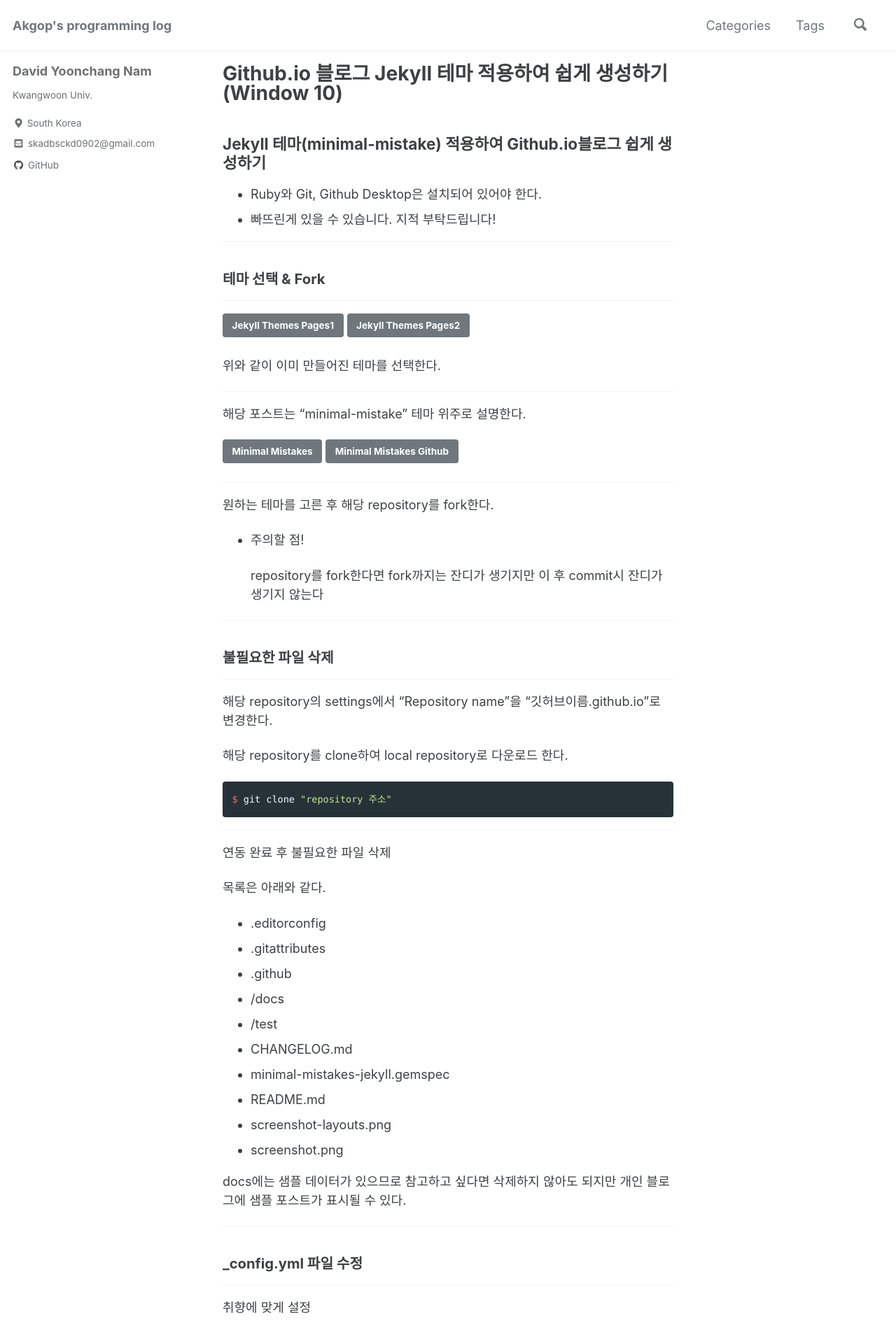
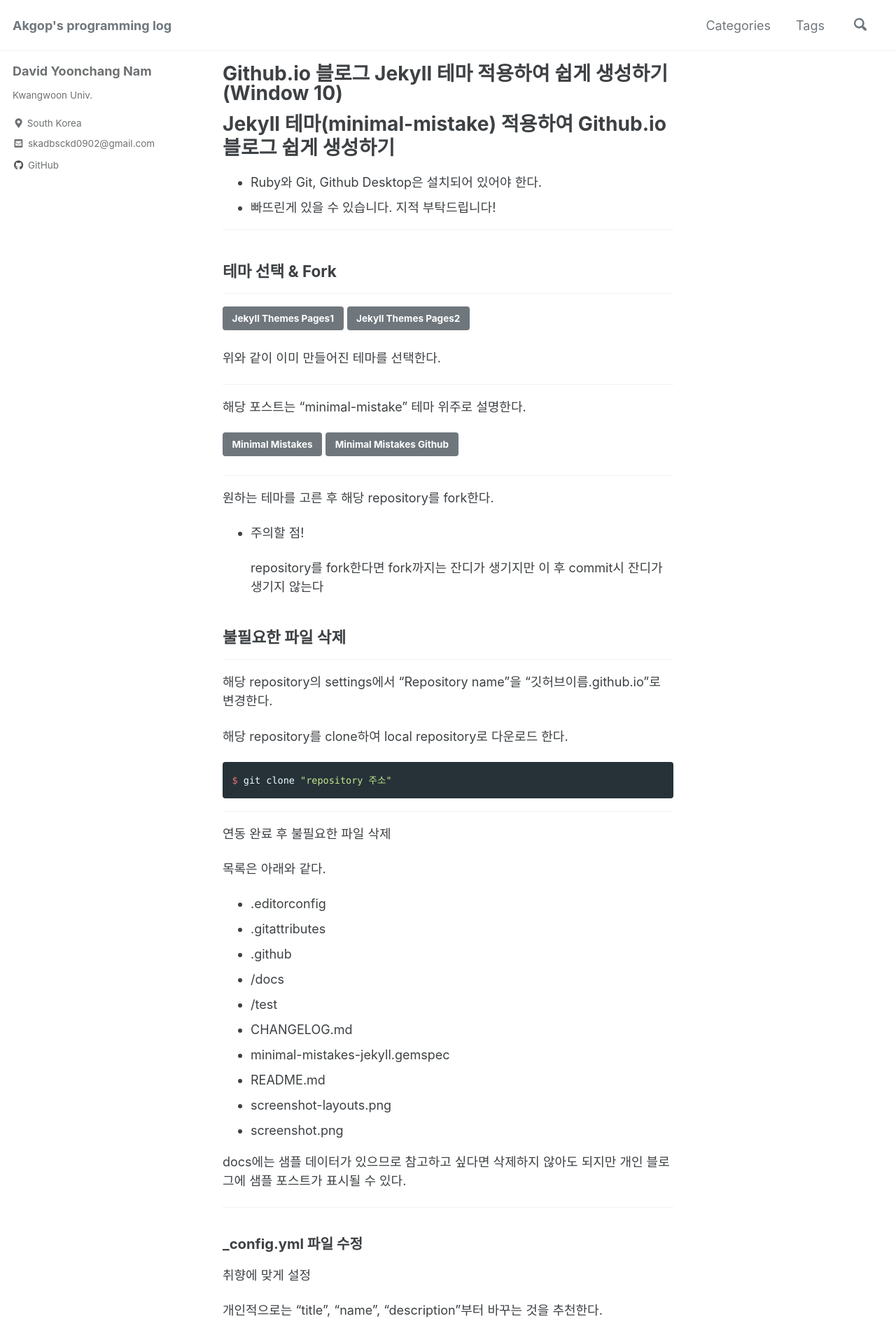
Before and after one commit to Akgop/Akgop.github.io, a Jekyll site: the page built from _posts/2020-12-30-jekylltheme.md.md, in a window 1280 px wide. Shown: the top 1908 px of the page at 70% size. Built offline with Jekyll 4.4.1, drawn with Linux system fonts in a browser that asks for light colours; cached includes are drawn as plain includes.

```diff
--- a/_posts/2020-12-30-jekylltheme.md.md
+++ b/_posts/2020-12-30-jekylltheme.md.md
@@ -5,14 +5,14 @@ layout: archive
 tags: [jekyll, github.io, minimal-mistakes]
 ---
 
-## Jekyll 테마(minimal-mistake) 적용하여 Github.io블로그 쉽게 생성하기
+# Jekyll 테마(minimal-mistake) 적용하여 Github.io블로그 쉽게 생성하기
 
 - Ruby와 Git, Github Desktop은 설치되어 있어야 한다.
 - 빠뜨린게 있을 수 있습니다. 지적 부탁드립니다!
 
 ---
 
-### 테마 선택 & Fork
+## 테마 선택 & Fork
 
 ---
 <a href="https://github.com/topics/jekyll-theme" class="btn btn--primary">Jekyll Themes Pages1</a>
@@ -36,9 +36,8 @@ tags: [jekyll, github.io, minimal-mistakes]
     repository를 fork한다면 fork까지는 잔디가 생기지만
     이 후 commit시 잔디가 생기지 않는다
 
----
 
-### 불필요한 파일 삭제
+## 불필요한 파일 삭제
 
 ---
 
@@ -74,7 +73,7 @@ docs에는 샘플 데이터가 있으므로 참고하고 싶다면 삭제하지
 
 ### _config.yml 파일 수정
 
----
+
 
 취향에 맞게 설정
 
@@ -84,9 +83,9 @@ docs에는 샘플 데이터가 있으므로 참고하고 싶다면 삭제하지
 
 [Quick-Start Guide](https://mmistakes.github.io/minimal-mistakes/docs/quick-start-guide/)
 
----
 
-### Gemfile 설정
+
+## Gemfile 설정
 
 ---
 
@@ -138,9 +137,9 @@ $ bundle install
 
 위 명령어를 통해 gemfile의 내용들을 설치한다.
 
----
 
-### _data / navigation.yml 파일 수정
+
+## _data / navigation.yml 파일 수정
 
 ---
 
@@ -162,9 +161,9 @@ Quick-Start Guide는 #을 통해 주석처리
 
 입맛에 맞게 추가한다.
 
----
 
-### _Pages 디렉토리 추가
+
+## _Pages 디렉토리 추가
 
 ---
 
@@ -189,9 +188,9 @@ permalink: /categories/
 
 Tags도 같은 방법으로 진행한다.
 
----
 
-### 새로운 글 포스팅 하기
+
+## 새로운 글 포스팅 하기
 
 ---
 
@@ -211,5 +210,3 @@ tags: [jekyll, github.io, minimal-mistakes]
 헤더에 config가 적용 될 수 있도록 위와 같이 추가한다.
 
 여러 샘플들을 참고하며 진행하면 된다.
-
----
```
